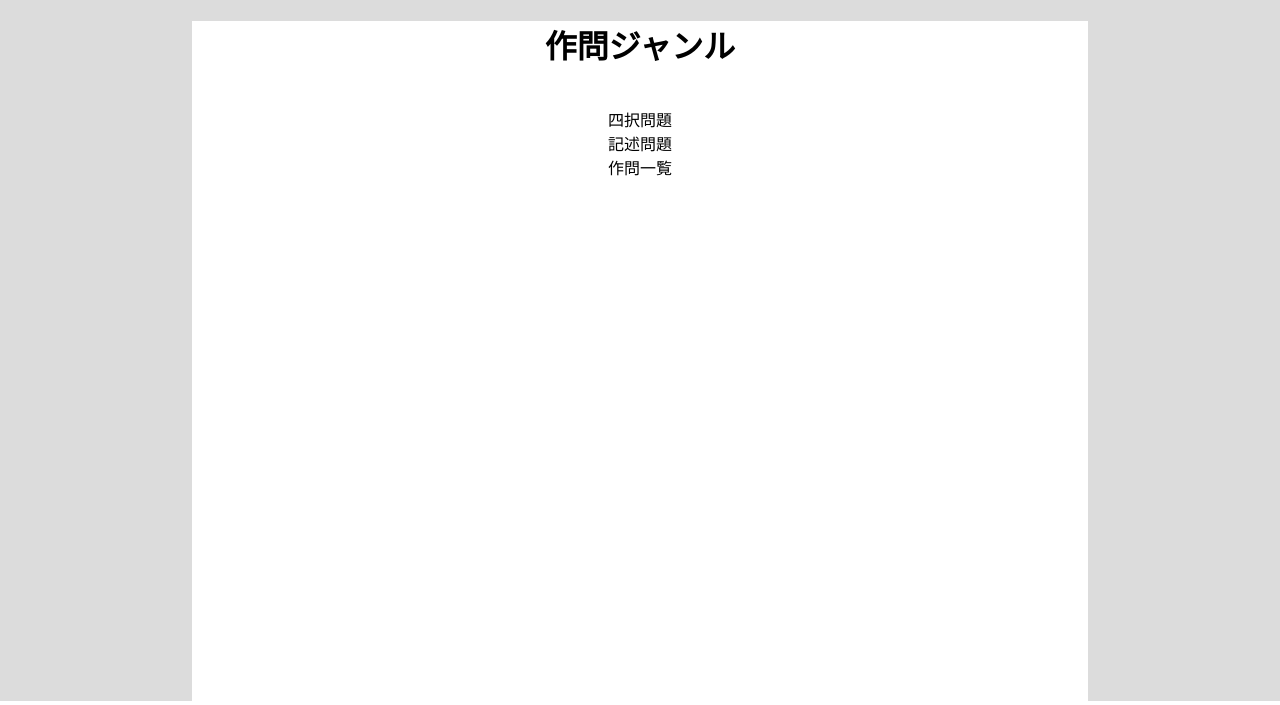
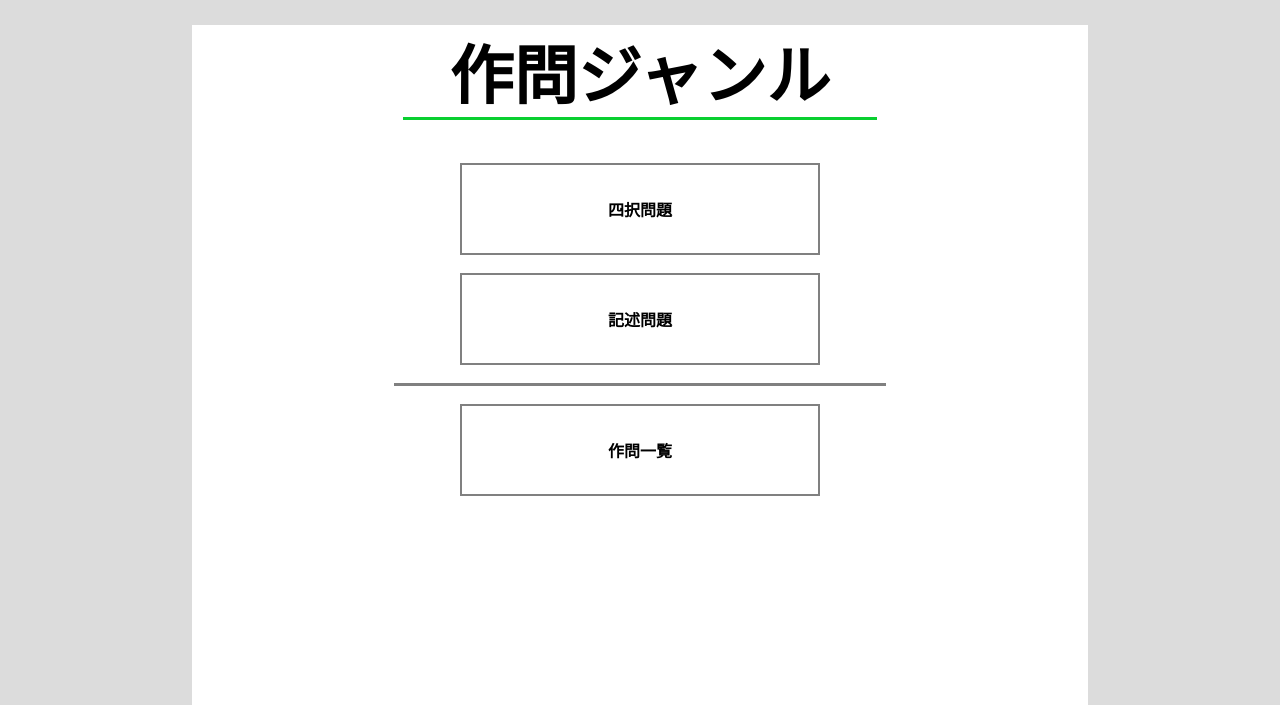
Before and after one commit to yuatomo/-------------, a PHP site: page /createQuestion/index.html in a window 1280 px wide. Shown: the part 120-825 px from the top of the page. Run offline with PHP 8.4, Linux system fonts and the light colour scheme.

Commit message:
６月12日の成果

```diff
--- a/createQuestion/css/index.css
+++ b/createQuestion/css/index.css
@@ -1,7 +1,33 @@
-.frame-white.h1{
-    font-size: 40rem;
+h1{
+    font-size: 4rem;
+    border-bottom:3px solid #09cf30;
+    text-align: center;
+    width: 53%;
+    margin: 25px auto;
 }
 
-.frame-white{
-    text-align: center;
+.Button {
+	display: block;
+	text-align: center;
+	vertical-align: middle;
+	text-decoration: none;
+	width: 360px;
+	margin: auto;
+	padding: 2rem 8rem;
+	font-weight: bold;
+	border: 2px solid grey;
+	color: black;
+	transition: 0.5s;
 }
+.Button:hover {
+	color: #fff;
+	background: #27acd9;
+}
+
+.line{
+    position: relative;
+    width: 55%;
+    height: 3px;
+    background-color: #808080;
+    margin: 0 auto;
+}
--- a/createQuestion/description.html
+++ b/createQuestion/description.html
@@ -4,6 +4,7 @@
         <meta charset="UTF-8">
         <title>基本情報技術者試験×クイズ</title>
         <link rel="stylesheet" href="../css/navigation.css">
+        <link rel="stylesheet" href="css/description.css">
         <script src="../js/navigation.js"></script>
     </head>
     <body>
@@ -29,7 +30,7 @@
         </nav>
         <div class="frame-gray">
             <div class="frame-white">
-                <h3></h3>
+                <h1>記述問題</h1>
             </div>
         </div>
     </body>
--- a/createQuestion/index.html
+++ b/createQuestion/index.html
@@ -3,18 +3,17 @@
     <head>
         <meta charset="UTF-8">
         <title>基本情報技術者試験×クイズ</title>
+        <link rel="stylesheet" href="css/index.css">
         <link rel="stylesheet" href="../css/navigation.css">
-        <link rel="stylesheet" href="css/index.css">
-
         <script src="../js/navigation.js"></script>
     </head>
     <body>
         <header>
             <h2>
-                <a href="index.html">
+                <a href="../index.html">
                     <img class="logo" src="../image/logo.png" alt="ロゴ">
                 </a>
-                <a href="index.html">基本情報技術者試験×クイズ</a>
+                <a href="../index.html">基本情報技術者試験×クイズ</a>
                 <a class="mypage" href="../mypage/index.html">
                     <img class="icon" src="../image/mypage.png" alt="マイページアイコン">
                 </a>
@@ -32,10 +31,10 @@
         <div class="frame-gray">
             <div class="frame-white">
                 <h1>作問ジャンル</h1><br>
-
-                <a href="" clsaa=""></a>四択問題<br>
-                <a href="" clsaa=""></a>記述問題<br>
-                <a href="" clsaa=""></a>作問一覧<br>
+                <a href="four-choice.html" class="four-choice Button">四択問題</a><br>
+                <a href="description.html" class="description Button">記述問題</a><br>
+                <p class="line"></p><br>
+                <a href="list.html" class="list Button">作問一覧</a><br>
             </div>
         </div>
     </body>
--- a/createQuestion/list.html
+++ b/createQuestion/list.html
@@ -4,6 +4,7 @@
         <meta charset="UTF-8">
         <title>基本情報技術者試験×クイズ</title>
         <link rel="stylesheet" href="../css/navigation.css">
+        <link rel="stylesheet" href="css/list.css">
         <script src="../js/navigation.js"></script>
     </head>
     <body>
@@ -28,7 +29,10 @@
             </ul>
         </nav>
         <div class="frame-gray">
-            <div class="frame-white"></div>
+            <div class="frame-white">
+
+                <h1>作問一覧</h1><br>
+            </div>
         </div>
     </body>
 </html>
```
Also changed, not shown: createQuestion/css/description.css (added, +7 -0 lines), createQuestion/css/four-choice.css (added, +38 -0 lines), createQuestion/css/list.css (added, +7 -0 lines), createQuestion/four-choice.html (+14 -1 lines).
